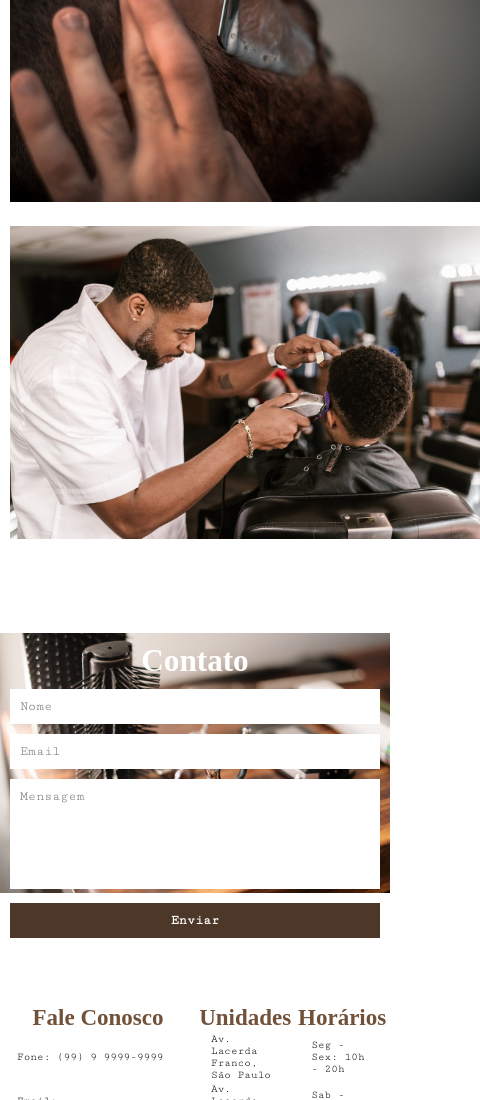
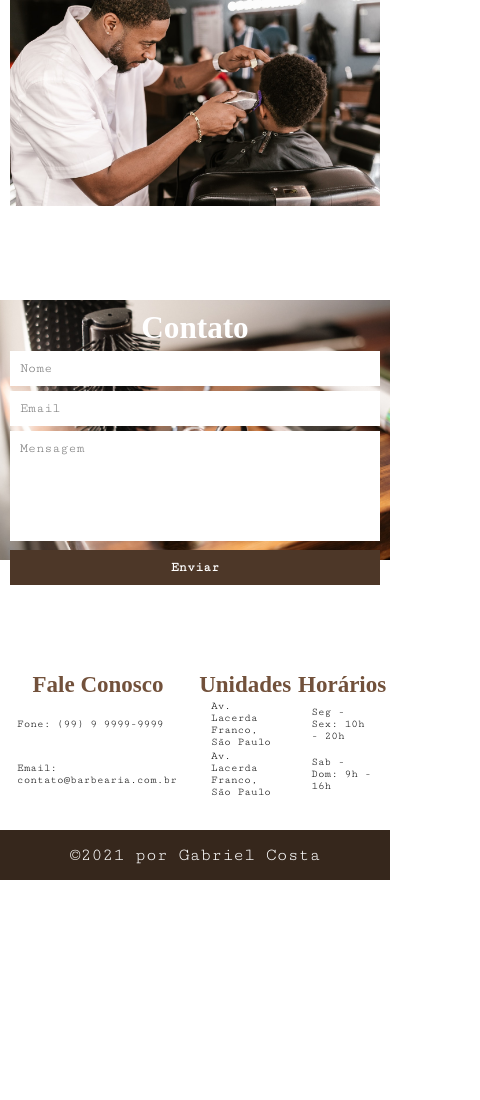
Before and after one commit to gabrielcostarep-zz/Marketing-Barbearia, a plain HTML site: page index.html in a window 390 px wide. Shown: the part 3402-4502 px from the top of the page, 480 px wide, since content can reach past the window. After the commit the page ends 4282 px from the top, so only its background shows below. Drawn offline with Linux system fonts and the light colour scheme.

Commit message:
Initial commit

```diff
--- a/css/style.css
+++ b/css/style.css
@@ -193,7 +193,7 @@ ul {
 }
 
 .img-galery img {
-    width: 470px;
+    width: 500px;
     box-shadow:
 	0 2.8px 2.2px rgba(0, 0, 0, 0.034),
 	0 6.7px 5.3px rgba(0, 0, 0, 0.048),
@@ -392,6 +392,12 @@ tr a:hover {
     .text-cont {
         float: none;
     }
+
+/* Galeria */
+
+    .img-galery img {
+        width: 370px;
+    }
 }
 
 @media screen and (max-width: 600px) {
@@ -433,17 +439,17 @@ tr a:hover {
 
     .text-contato h2 {
         padding-top: 10px;
-        margin-bottom: 10px;
+        margin-bottom: 5px;
     }
 
     .requerid {
         width: 100%;
-        margin-bottom: 10px;
+        margin-bottom: 5px;
     }
 
     textarea {
         height: 110px;
-        margin-bottom: 10px;
+        margin-bottom: 5px;
     }
 
     /* Informações  */
```
